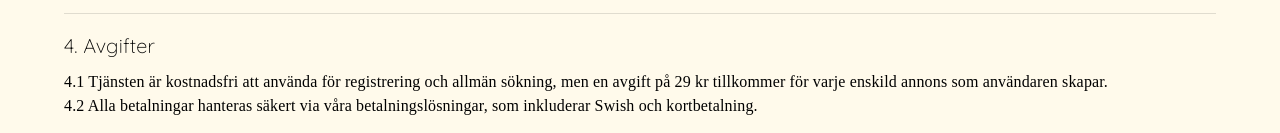
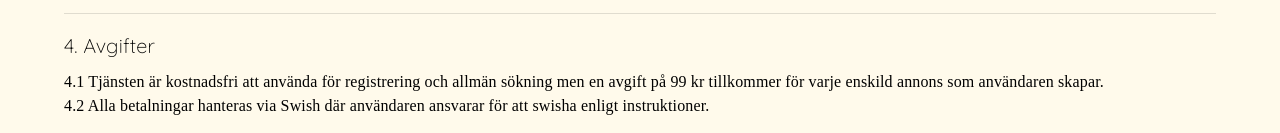
Before and after one commit to Sfinx-Development/UF-eservice, a React (Vite) app: page /terms in a window 1280 px wide. Shown: the part 667-800 px from the top of the page. Built offline with nearby package versions, Linux system fonts and the light colour scheme; a web font is replaced by a local one.

Commit message:
uppdaterat priset

```diff
--- a/src/Components/SwishPaymentPopup.tsx
+++ b/src/Components/SwishPaymentPopup.tsx
@@ -86,6 +86,9 @@ const SwishPaymentPopup: React.FC<SwishPaymentProps> = ({
             justifyContent: "center",
           }}
         >
+          <Typography variant="body1" sx={{ mb: 2, fontSize: "2rem" }}>
+            99 kr
+          </Typography>
           <Typography variant="body1" sx={{ mb: 2, fontSize: "1rem" }}>
             Skanna QR-koden med Swish-appen för att betala. Fyll i det nummer du
             använder för att swisha här nedan.
--- a/src/PAGES/Terms.tsx
+++ b/src/PAGES/Terms.tsx
@@ -75,11 +75,11 @@ export default function Terms() {
       </Rubrik>
       <Text sx={{ marginBottom: 2 }}>
         4.1 Tjänsten är kostnadsfri att använda för registrering och allmän
-        sökning, men en avgift på 29 kr tillkommer för varje enskild annons som
+        sökning men en avgift på 99 kr tillkommer för varje enskild annons som
         användaren skapar.
         <br />
-        4.2 Alla betalningar hanteras säkert via våra betalningslösningar, som
-        inkluderar Swish och kortbetalning.
+        4.2 Alla betalningar hanteras via Swish där användaren ansvarar för att
+        swisha enligt instruktioner.
       </Text>
       <Divider sx={{ width: "100%", marginBottom: "1rem" }} />
 
```
